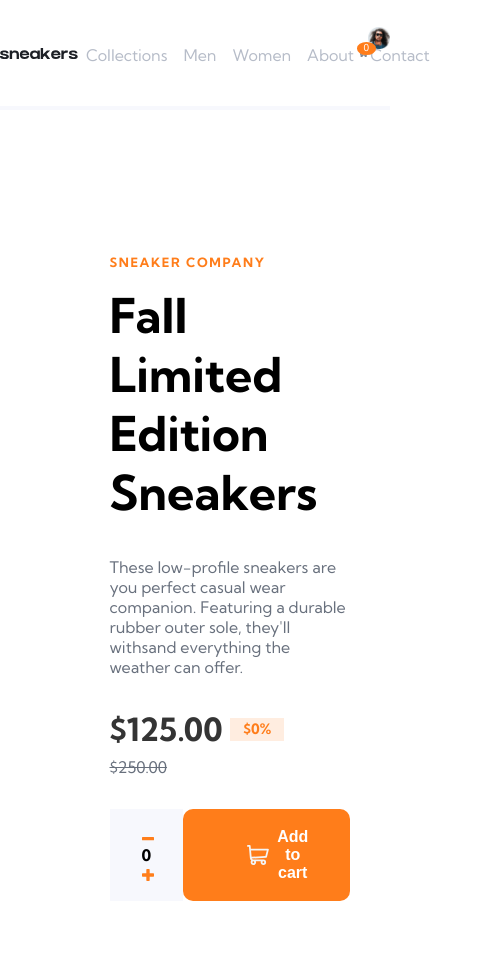
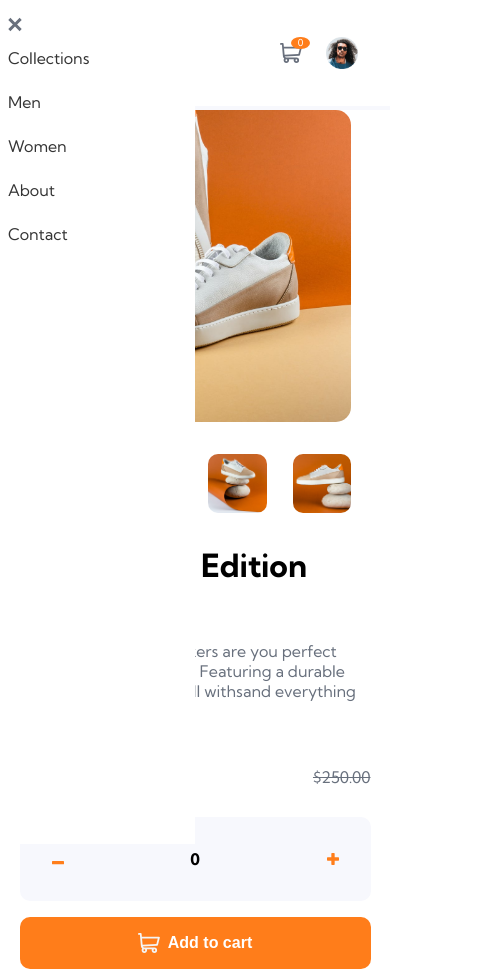
Before and after one commit to Raul-TC/e-commerce-product-page, a plain HTML site: page index.html in a window 390 px wide. Shown: the whole page, 478 px wide, since content can reach past the window. Before the commit the page ends 901 px from the top, so only its background shows below. Drawn offline with Linux system fonts and the light colour scheme.

Commit message:
95% complete

```diff
--- a/app/assets/style.css
+++ b/app/assets/style.css
@@ -261,15 +261,16 @@ header {
   width: 500px;
   height: 500px;
   flex-direction: row;
-  position: relative;
   justify-content: space-between;
   align-items: center;
   position: relative;
+  z-index: 990;
 }
 .close,
 .arrowLeft,
 .arrowRight {
   position: absolute;
+  z-index: 990;
 }
 .activeModalImg {
   display: block;
@@ -418,3 +419,131 @@ header {
   font-size: 1rem;
   font-weight: 700;
 }
+.closeMenu {
+  display: none;
+}
+.openMenu {
+  display: none;
+}
+@media screen and (max-width: 428px) {
+  .main {
+    grid-template-columns: 1fr;
+    max-width: 100%;
+    gap: 0;
+    margin-left: 0;
+    margin-right: 0;
+    margin-top: 0;
+  }
+
+  .containerLeft {
+    justify-content: space-around;
+  }
+
+  .containerRight {
+    width: 20%;
+    margin-right: 2rem;
+  }
+  .rightSide h1 {
+    margin-top: 0;
+  }
+  .rightSide h2 {
+    margin-bottom: 1rem;
+  }
+  .containerMenu {
+    position: fixed;
+    background-color: var(--White);
+    display: flex;
+    justify-content: start;
+    align-items: flex-start;
+    flex-direction: column;
+    height: 100vh;
+    left: 0;
+    top: 0;
+    width: 50%;
+    padding-top: 3rem;
+    transform: translateX(0%);
+    transition: transform 0.3s ease;
+    z-index: 999;
+  }
+
+  .containerMenu a {
+    color: var(--Black);
+    height: auto;
+    line-height: initial;
+    margin-bottom: 1.5rem;
+  }
+  .closeMenu {
+    display: block;
+    position: absolute;
+    top: 1rem;
+    left: 0.5rem;
+    cursor: pointer;
+  }
+  .none {
+    display: none;
+  }
+  .openMenu {
+    display: block;
+    cursor: pointer;
+  }
+
+  .userContainer {
+    width: 2rem;
+    height: 2rem;
+  }
+
+  .hideMenu {
+    transform: translateX(-100%);
+  }
+
+  .carrousel {
+    width: 100%;
+    height: auto;
+  }
+
+  .arrowLeft {
+    left: 0;
+  }
+
+  .arrowRight {
+    right: 0;
+  }
+  .rightSide {
+    max-width: 90%;
+    margin: 0 auto;
+    padding: 0;
+  }
+
+  .rightSide h2 {
+    font-size: 2rem;
+  }
+
+  .containerPrice {
+    flex-direction: column;
+    border-radius: 10px;
+    margin-top: 0;
+  }
+  .counter {
+    border-radius: 10px;
+    background-color: var(--LightGrayishBlue);
+    margin: 1rem;
+    padding: 1em;
+    font-weight: 700;
+    width: 100%;
+    display: block;
+    text-align: center;
+    display: flex;
+    justify-content: space-between;
+  }
+
+  .addToCart {
+    width: 100%;
+    justify-content: center;
+    padding: 1rem;
+  }
+  .precios {
+    display: flex;
+    justify-content: space-between;
+    align-items: center;
+  }
+}
--- a/app/components/Header.js
+++ b/app/components/Header.js
@@ -1,6 +1,7 @@
 import { Logo } from "./Logo.js";
 import { Menu } from "./Menu.js";
 import { MenuCart } from "./MenuCart.js";
+import { OpenMenu } from "./OpenMenu.js";
 import { ShoppingCart } from "./ShoppingCart.js";
 import { User } from "./User.js";
 export function Header() {
@@ -10,6 +11,7 @@ export function Header() {
   $containerRight.classList.add("containerRight");
   $containerLeft.classList.add("containerLeft");
 
+  $containerLeft.appendChild(OpenMenu());
   $containerLeft.appendChild(Logo());
   $containerLeft.appendChild(Menu());
 
--- a/app/components/LeftSide.js
+++ b/app/components/LeftSide.js
@@ -8,6 +8,7 @@ export function LeftSide() {
 
   $leftSideDiv.appendChild(ImageMain());
   $leftSideDiv.appendChild(ImagesSlide());
+  $leftSideDiv.appendChild(Carrousel());
   let plus = 1;
   setTimeout(() => {
     const $images = Array.from(
@@ -15,6 +16,7 @@ export function LeftSide() {
     );
     let thumbnail = document.querySelectorAll(".modal .imagesContainer img");
     // console.info($images);
+    document.querySelector(".carrousel").classList.add("none");
     document.addEventListener(
       "click",
       (e) => {
@@ -92,5 +94,14 @@ export function LeftSide() {
       100
     );
   });
+
+  setTimeout(() => {
+    if (window.screen.width <= 428) {
+      document.querySelector(".carrousel").classList.remove("none");
+      $leftSideDiv.querySelector(".imageMain").classList.add("none");
+      $leftSideDiv.querySelector(".imagesContainer").classList.add("none");
+      $leftSideDiv.querySelector(".close").classList.add("none");
+    }
+  }, 100);
   return $leftSideDiv;
 }
--- a/app/components/Menu.js
+++ b/app/components/Menu.js
@@ -1,3 +1,5 @@
+import { MenuHamburguerClose } from "./MenuResponsive.js";
+
 export function Menu() {
   const $containerMenu = document.createElement("div");
 
@@ -10,5 +12,10 @@ export function Menu() {
   <a href="#">Contact</a>
   `;
 
+  $containerMenu.appendChild(MenuHamburguerClose());
+  console.info(window.screen.width);
+  if (window.screen.width <= 428) {
+    $containerMenu.classList.add("hideMenu");
+  }
   return $containerMenu;
 }
--- /dev/null
+++ b/app/components/MenuResponsive.js
@@ -0,0 +1,8 @@
+export function MenuHamburguerClose() {
+  const $containerMenu = document.createElement("div");
+
+  $containerMenu.classList.add("closeMenu");
+  $containerMenu.innerHTML = `<img src="app/assets/icon-close.svg" alt="icon-menu">`;
+
+  return $containerMenu;
+}
--- /dev/null
+++ b/app/components/OpenMenu.js
@@ -0,0 +1,17 @@
+export function OpenMenu() {
+  const $openContainer = document.createElement("div");
+
+  $openContainer.classList.add("openMenu");
+
+  $openContainer.innerHTML = `<img src="app/assets/icon-menu.svg" alt="open-menu">`;
+
+  document.addEventListener("click", (e) => {
+    if (e.target.matches(".openMenu") || e.target.matches(".openMenu *")) {
+      document.querySelector(".containerMenu").classList.remove("hideMenu");
+    }
+    if (e.target.matches(".closeMenu") || e.target.matches(".closeMenu *")) {
+      document.querySelector(".containerMenu").classList.add("hideMenu");
+    }
+  });
+  return $openContainer;
+}
--- a/app/components/Price.js
+++ b/app/components/Price.js
@@ -11,5 +11,6 @@ export function Price() {
   <span class="priceDecoration">$250.00</span>
   `;
 
+  $price.classList.add("precios");
   return $price;
 }
```
Lines whose indentation alone changed are shown as unchanged.
